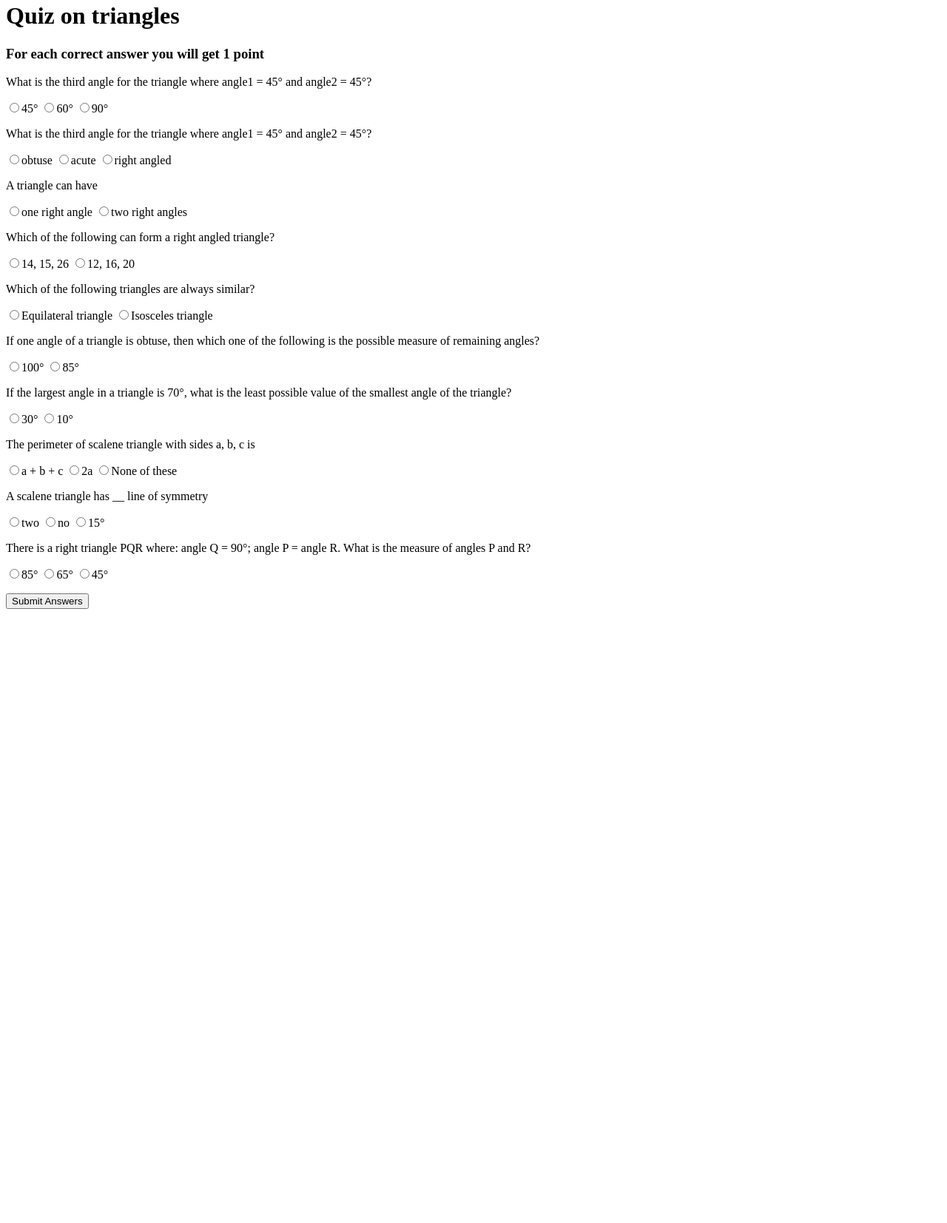
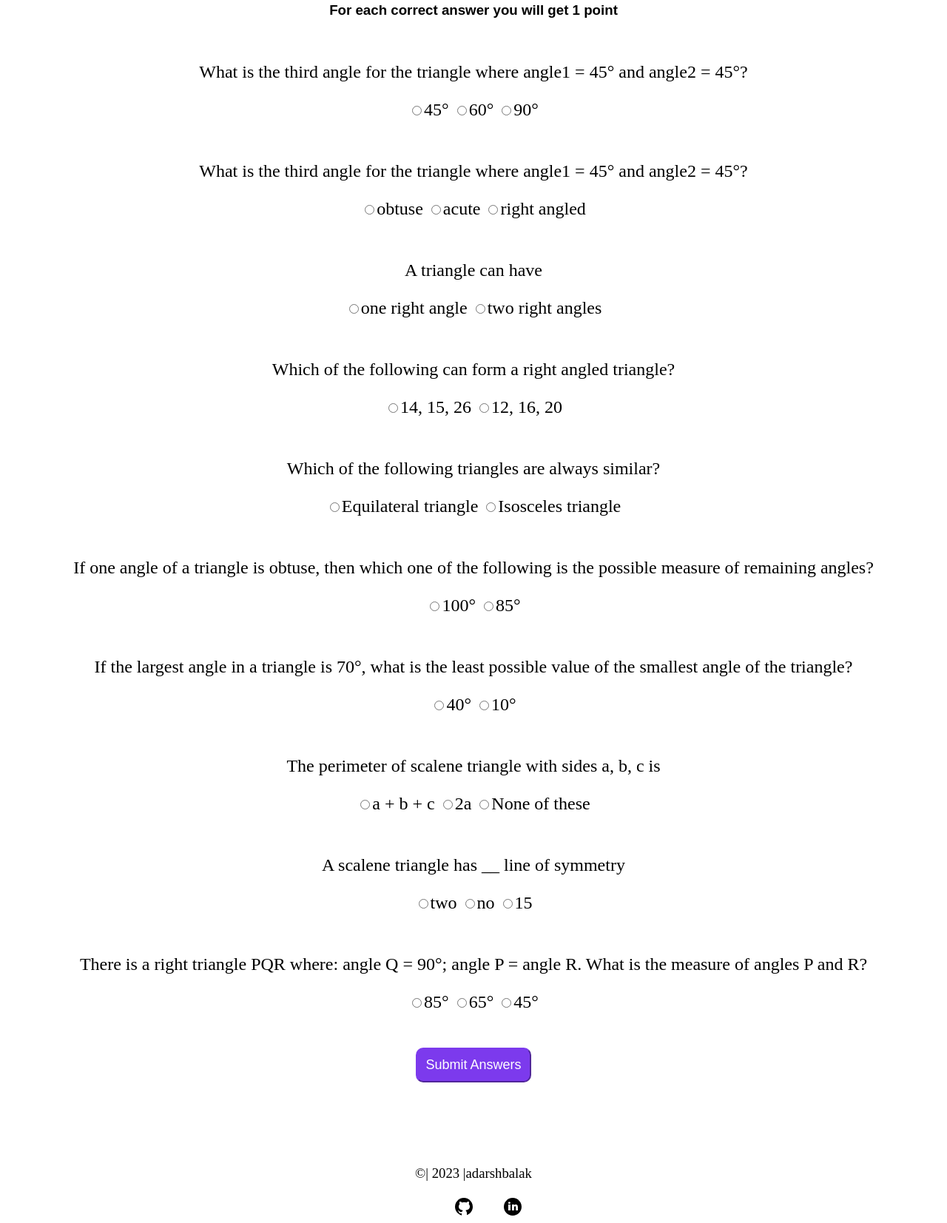
Before and after one commit to Rishabh0603/-Fun-with-Triangles, a plain HTML site: page Quiz.html in a window 1280 px wide. Shown: the part 157-1810 px from the top of the page at 74% size. Before the commit the page ends 988 px from the top, so only its background shows below. Drawn offline with Linux system fonts and the light colour scheme.

Commit message:
Quiz part completed
Both JS and html part done

```diff
--- a/Quiz.html
+++ b/Quiz.html
@@ -5,7 +5,7 @@
         <meta http-equiv="X-UA-Compatible" content="IE=edge">
         <meta name = "viewport" content="width=device-width, initial-scale=1.0">
         <title>Fun with Triangle</title>
-        <link href="index.css" rel="stylesheet">
+        <link href="style.css" rel="stylesheet">
     </head>
     <body>
         <h2 class="container">FUN WITH TRIANGLES</h2>
@@ -19,54 +19,133 @@
         <h1 class="heading">Quiz on triangles</h1>
         <h3 class="heading">For each correct answer you will get 1 point</h3>
 
-        <div class="questions">What is the third angle for the triangle where angle1 = 45° and angle2 = 45°?</div>
-        <p><input id="answer1" type="radio" name="answer1"><span>45°</span>
-        <input id="answer2" type="radio" name="answer1"><span>60°</span>
-        <input id="answer1" type="radio" name="answer1"><span>90°</span></p>
+     <form id="forms">
+        <div class="questions">
+            <p>What is the third angle for the triangle where angle1 = 45° and angle2 = 45°?</p>
+            <label>
+            <input type="radio" name="answer1" value="45°">45°
+            </label>
+            <label>
+            <input type="radio" name="answer1" value="60°">60°
+            </label>
+            <label>
+            <input type="radio" name="answer1" value="90°">90°
+            </label>
+        </div>
 
-        <div class="questions">What is the third angle for the triangle where angle1 = 45° and angle2 = 45°?</div>
-        <p><input type="radio" name="answer2"><span>obtuse</span>
-        <input type="radio" name="answer2"><span>acute</span>
-        <input type="radio" name="answer2"><span>right angled</span></p>
+        <div class="questions">
+            <p>What is the third angle for the triangle where angle1 = 45° and angle2 = 45°?</p>
+            <label>
+            <input type="radio" name="answer2" value="obtuse">obtuse
+            </label>
+            <label>
+            <input type="radio" name="answer2" value="acute">acute
+            </label>
+            <label>
+            <input type="radio" name="answer2" value="right angled">right angled
+            </label>
+        </div>
 
-        <div class="questions">A triangle can have</div>
-        <p><input type="radio" name="answer3"><span>one right angle</span>
-        <input type="radio" name="answer3"><span>two right angles</span></p>
+        <div class="questions">
+          <p>A triangle can have</p>
+          <label>
+            <input type="radio" name="answer3" value="one right angle">one right angle
+          </label>
+          <label>
+            <input type="radio" name="answer3" value="two right angles">two right angles
+          </label>
+        </div>
 
-        <div class="questions">Which of the following can form a right angled triangle?</div>
-        <p><input type="radio" name="answer4"><span>14, 15, 26</span>
-        <input type="radio" name="answer4"><span>12, 16, 20</span></p>
+        <div class="questions">
+           <p> Which of the following can form a right angled triangle?</p>
+           <label>
+             <input type="radio" name="answer4" value="14, 15, 16">14, 15, 26
+           </label>
+           <label>
+              <input type="radio" name="answer4" value="12, 16, 20">12, 16, 20
+           </label>
+        </div>
 
-        <div class="questions">Which of the following triangles are always similar?</div>
-       <p><input type="radio" name="answer5"><span>Equilateral triangle</span>
-        <input type="radio" name="answer5"><span>Isosceles triangle</span></p>
+        <div class="questions">
+           <p> Which of the following triangles are always similar?</p>
+         <label>
+            <input type="radio" name="answer5" value="Equilateral triangle">Equilateral triangle
+          </label>
+         <label>
+            <input type="radio" name="answer5" value="Isosceles triangle">Isosceles triangle
+         </label>
+        </div>
 
-        <div class ="questions">If one angle of a triangle is obtuse, then which one of the following is the possible measure of remaining angles?</div>
-        <p><input type="radio" name="answer6"><span>100°</span>
-        <input type="radio" name="answer6"><span>85°</span></p>
+        <div class ="questions">
+            <p>If one angle of a triangle is obtuse, then which one of the following is the possible measure of remaining angles?</p>
+           <label>
+            <input type="radio" name="answer6" value="100°">100°
+           </label>
+          <label>
+            <input type="radio" name="answer6" value="85°">85°
+          </label>
+        </div>
 
-        <div class="questions">If the largest angle in a triangle is 70°, what is the least possible value of the smallest angle of the triangle?</div>
-        <p><input type="radio" name="answer7"><span>30°</span>
-        <input type="radio" name="answer7"><span>10°</span></p>
+        <div class="questions">
+            <p>If the largest angle in a triangle is 70°, what is the least possible value of the smallest angle of the triangle?</p>
+         <label>
+            <input type="radio" name="answer7" value="30°">40°
+         </label>
+         <label>
+            <input type="radio" name="answer7" value="10°">10°
+         </label>
+        </div>
 
-        <div class="questions">The perimeter of scalene triangle with sides a, b, c is</div>
-        <p><input type="radio" name="answer8"><span>a + b + c</span>
-        <input type="radio" name="answer8"><span>2a</span>
-        <input type="radio" name="answer8"><span>None of these</span></p>
+        <div class="questions">
+            <p>The perimeter of scalene triangle with sides a, b, c is</p>
+            <label>
+            <input type="radio" name="answer8" value="a + b + c">a + b + c
+            </label>
+            <label>
+            <input type="radio" name="answer8" value = "2a">2a
+            </label>
+            <label>
+            <input type="radio" name="answer8" value = "None of these">None of these
+            </label>
+        </div>
 
-        <div class="questions">A scalene triangle has __ line of symmetry</div>
-       <p> <input type="radio" name="answer9"><span>two</span>
-        <input type="radio" name="answer9"><span>no</span>
-        <input type="radio" name="answer9"><span>15°</span></p>
+        <div class="questions">
+           <p> A scalene triangle has __ line of symmetry</p>
+         <label>
+             <input type="radio" name="answer9" value="two">two
+         </label>
+         <label>
+         <input type="radio" name="answer9" value="no">no
+         </label>
+         <label>
+        <input type="radio" name="answer9" value="15">15
+    </label>
+        </div>
 
-        <div class="questions">There is a right triangle PQR where: angle Q = 90°; angle P = angle R. What is the measure of angles P and R?</div>
-        <p><input type="radio" name="answer10"><span>85°</span>
-        <input type="radio" name="answer10"><span>65°</span>
-        <input type="radio" name="answer10"><span>45°</span></p>
+        <div class="questions">
+            <p>There is a right triangle PQR where: angle Q = 90°; angle P = angle R. What is the measure of angles P and R?</p>
+         <label>
+            <input type="radio" name="answer10" value="85°">85°
+         </label>
+         <label>
+            <input type="radio" name="answer10" value="65°">65°
+         </label>
+         <label>
+            <input type="radio" name="answer10" value="45°">45°
+         </label>
+        </div>
+     </form>
+        <div><button id="button">Submit Answers</button></div>
+        <h2 class="heading" id="output"></h2>
 
-        <div><button id="button">Submit Answers</button></div>
-        <div id="answer"></div>
-        <script src="prog.js" type="text/javascript"></script>
+        <h3 class="footer">©| 2023 |adarshbalak</h3>
+        <ul>
+        <div><li class="no-bullets"><a href="https://github.com/Rishabh0603"><img src="Images/icons8-github.svg" alt="Github"></a></li>
+
+       <li class="no-bullets"><a href="https://www.linkedin.com/in/rishabh-trivedi-44582a245/"><img src="Images/icons8-linkedin-circled.svg" alt="Linkedin"></a></li></div>
+
+        <script src="quiz.js" type="text/javascript"></script>
+
     </body>
 
 </html>
--- a/quiz.js
+++ b/quiz.js
@@ -1,12 +1,22 @@
 var button = document.querySelector("#button");
-var finalanswer = document.querySelector("#answer");
-var answer = document.querySelector("#answer1");
+var output = document.querySelector("#output");
+var forms = document.querySelector("#forms");
 
-function EventHandler(){
-    var d =answer.value;
-    if(d === "90°")
-    console.log(answer.value);
-    else
-    console.log("try something new")
+var correctAnswers=["90°","right angled","one right angle","12, 16, 20","Equilateral triangle","85°","40°","a + b + c","two","45°"];
+
+function calculateScore(){
+   var score = 0;
+   var index =0;
+   var formresult = new FormData(forms);
+  for(var value of formresult.values()){
+    console.log(value);
+    if(value === correctAnswers[index])
+     score += 1;
+    index = index+1;
+  }
+  output.innerText = "Final score is "+score;
+
+
 }
-button.addEventListener("click",EventHandler);
+
+button.addEventListener("click",calculateScore);
```
